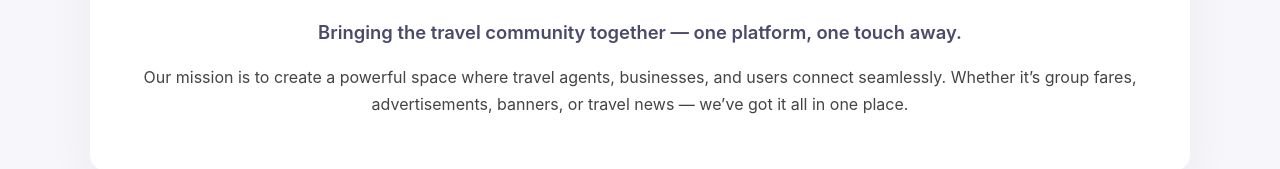
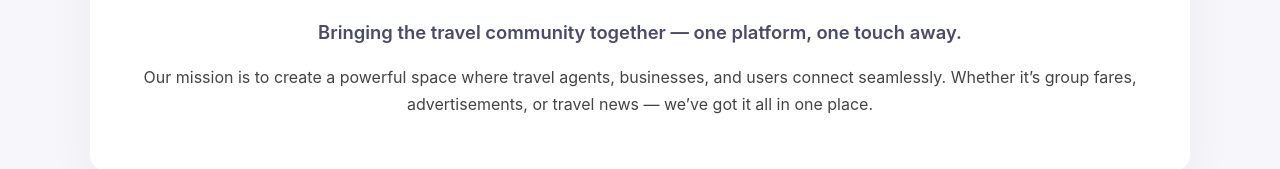
Before and after one commit to BilalKhan772/travelapp, a React (Create React App) app in the folder frontend/: page /about in a window 1280 px wide. Shown: the part 231-400 px from the top of the page. Built offline with nearby package versions, Linux system fonts and the light colour scheme.

Commit message:
Added new features

```diff
--- a/frontend/src/pages/About.jsx
+++ b/frontend/src/pages/About.jsx
@@ -1,8 +1,9 @@
 import React from 'react';
 import './About.css';
+import { Link } from 'react-router-dom';
 
 const About = () => {
-  const whatsappLink = 'https://wa.me/923271722382'; // replace with real WhatsApp number
+  const whatsappLink = 'https://wa.me/923271722382';
 
   return (
     <div className="about-container">
@@ -16,7 +17,7 @@ const About = () => {
             Bringing the travel community together — one platform, one touch away.
           </p>
           <p>
-            Our mission is to create a powerful space where travel agents, businesses, and users connect seamlessly. Whether it’s group fares, advertisements, banners, or travel news — we’ve got it all in one place.
+            Our mission is to create a powerful space where travel agents, businesses, and users connect seamlessly. Whether it’s group fares, advertisements, or travel news — we’ve got it all in one place.
           </p>
         </section>
 
@@ -66,9 +67,9 @@ const About = () => {
                 Stay informed with the latest updates in the travel industry — including visa policies, airline announcements, and travel guidelines — all in one place.
               </p>
               <div className="card-cta">
-                <a href={whatsappLink} target="_blank" rel="noopener noreferrer" className="btn">
+                <Link to="/news" className="btn">
                   🔍 Explore Travel News
-                </a>
+                </Link>
               </div>
             </div>
 
```
